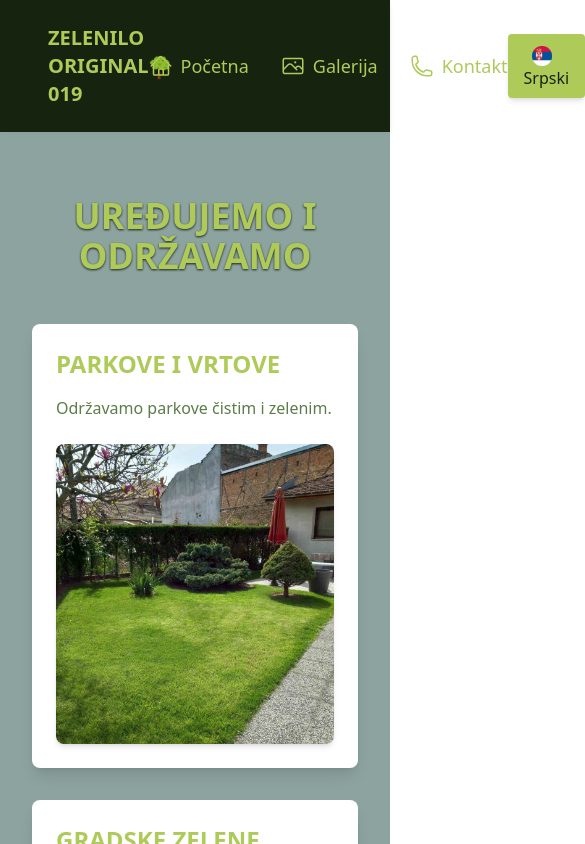
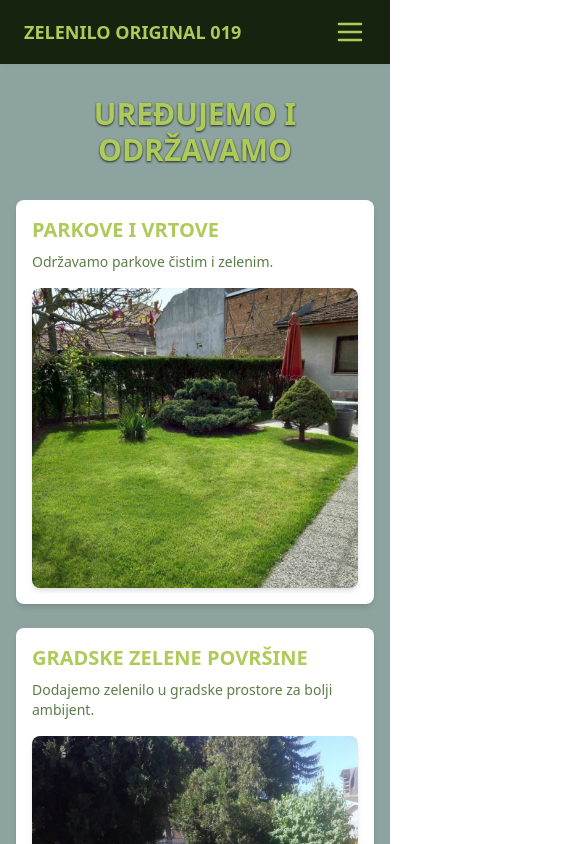
Before and after one commit to MatejMihailovic/zelenilo-019-front, a React (Vite) app: page / in a window 390 px wide. Shown: the top 844 px of the page, 585 px wide, since content can reach past the window. Built offline with nearby package versions, Linux system fonts and the light colour scheme.

Commit message:
Adapted to phone display

```diff
--- a/src/components/Footer.jsx
+++ b/src/components/Footer.jsx
@@ -8,7 +8,7 @@ export default function Footer({ language }) {
   return (
     <footer className="bg-[#16240F] text-white py-8">
       <section
-        className="contact py-16 bg-cover bg-center text-white text-center"
+        className="contact px-4 py-16 bg-cover bg-center text-white text-center"
       >
         <h2 className="text-3xl font-semibold text-[#AECA59] mb-6">
           {currentContent.contactTitle}
--- a/src/components/Header.jsx
+++ b/src/components/Header.jsx
@@ -8,8 +8,10 @@ import srFlag from "../assets/img/ser_icon.png";
 export default function Header({ language, setLanguage }) {
   const currentContent = content[language];
   const [isOpen, setIsOpen] = useState(false);
+  const [isNavOpen, setIsNavOpen] = useState(false);
 
   const toggleDropdown = () => setIsOpen(!isOpen);
+  const toggleNav = () => setIsNavOpen(!isNavOpen);
 
   const handleLanguageChange = (lang) => {
     setLanguage(lang);
@@ -17,86 +19,58 @@ export default function Header({ language, setLanguage }) {
   };
 
   return (
-    <header className="bg-[#16240F] text-white py-6 px-12 flex justify-between items-center shadow-md">
-      <div className="flex items-center text-xl font-bold text-[#AECA59]">
+    <header className="bg-[#16240F] text-white py-4 px-6 sm:py-6 sm:px-12 shadow-md">
+      <div className="flex justify-between items-center">
+        {/* Logo */}
+        <div className="flex items-center text-lg sm:text-m font-bold text-[#AECA59]">
           <Link to="/">ZELENILO ORIGINAL 019</Link>
-        <img src={treeIcon} alt="Tree Icon" className="h-8 w-8 object-contain" />
         </div>
 
-      {/* Navigation */}
-      <nav>
-        <ul className="flex space-x-8 text-lg">
-          <li>
+        {/* Navigation Links for Larger Screens */}
+        <nav className="hidden sm:flex space-x-8 items-center text-lg">
           <Link
             to="/"
-              className="flex items-center space-x-2 text-[#AECA59] hover:text-[#8CB139] transition-colors duration-200"
+            className="text-[#AECA59] hover:text-[#8CB139] transition-colors duration-200"
+          >
+            {currentContent.headerHome}
+          </Link>
+          <Link
+            to="/gallery"
+            className="text-[#AECA59] hover:text-[#8CB139] transition-colors duration-200"
+          >
+            {currentContent.headerGallery}
+          </Link>
+          <Link
+            to="/contact"
+            className="text-[#AECA59] hover:text-[#8CB139] transition-colors duration-200"
+          >
+            {currentContent.headerContact}
+          </Link>
+        </nav>
+
+        {/* Hamburger Menu for Mobile */}
+        <button
+          className="sm:hidden text-[#AECA59] hover:text-[#8CB139] focus:outline-none"
+          onClick={toggleNav}
         >
           <svg
             xmlns="http://www.w3.org/2000/svg"
             fill="none"
             viewBox="0 0 24 24"
-                strokeWidth={1.5}
+            strokeWidth={2}
             stroke="currentColor"
-                className="w-6 h-6"
+            className="w-8 h-8"
           >
             <path
               strokeLinecap="round"
               strokeLinejoin="round"
-                  d="m2.25 12 8.954-8.955c.44-.439 1.152-.439 1.591 0L21.75 12M4.5 9.75v10.125c0 .621.504 1.125 1.125 1.125H9.75v-4.875c0-.621.504-1.125 1.125-1.125h2.25c.621 0 1.125.504 1.125 1.125V21h4.125c.621 0 1.125-.504 1.125-1.125V9.75M8.25 21h8.25"
+              d="M3.75 6h16.5M3.75 12h16.5m-16.5 6h16.5"
             />
           </svg>
-              <span>{currentContent.headerHome}</span>
-            </Link>
-          </li>
-          <li>
-            <Link
-              to="/gallery"
-              className="flex items-center space-x-2 text-[#AECA59] hover:text-[#8CB139] transition-colors duration-200"
-            >
-              <svg
-                xmlns="http://www.w3.org/2000/svg"
-                fill="none"
-                viewBox="0 0 24 24"
-                strokeWidth={1.5}
-                stroke="currentColor"
-                className="w-6 h-6"
-              >
-                <path
-                  strokeLinecap="round"
-                  strokeLinejoin="round"
-                  d="m2.25 15.75 5.159-5.159a2.25 2.25 0 0 1 3.182 0l5.159 5.159m-1.5-1.5 1.409-1.409a2.25 2.25 0 0 1 3.182 0l2.909 2.909m-18 3.75h16.5a1.5 1.5 0 0 0 1.5-1.5V6a1.5 1.5 0 0 0-1.5-1.5H3.75A1.5 1.5 0 0 0 2.25 6v12a1.5 1.5 0 0 0 1.5 1.5Zm10.5-11.25h.008v.008h-.008V8.25Zm.375 0a.375.375 0 1 1-.75 0 .375.375 0 0 1 .75 0Z"
-                />
-              </svg>
-              <span>{currentContent.headerGallery}</span>
-            </Link>
-          </li>
-          <li>
-            <Link
-              to="/contact"
-              className="flex items-center space-x-2 text-[#AECA59] hover:text-[#8CB139] transition-colors duration-200"
-            >
-              <svg
-                xmlns="http://www.w3.org/2000/svg"
-                fill="none"
-                viewBox="0 0 24 24"
-                strokeWidth={1.5}
-                stroke="currentColor"
-                className="w-6 h-6"
-              >
-                <path
-                  strokeLinecap="round"
-                  strokeLinejoin="round"
-                  d="M2.25 6.75c0 8.284 6.716 15 15 15h2.25a2.25 2.25 0 0 0 2.25-2.25v-1.372c0-.516-.351-.966-.852-1.091l-4.423-1.106c-.44-.11-.902.055-1.173.417l-.97 1.293c-.282.376-.769.542-1.21.38a12.035 12.035 0 0 1-7.143-7.143c-.162-.441.004-.928.38-1.21l1.293-.97c.363-.271.527-.734.417-1.173L6.963 3.102a1.125 1.125 0 0 0-1.091-.852H4.5A2.25 2.25 0 0 0 2.25 4.5v2.25Z"
-                />
-              </svg>
-              <span>{currentContent.headerContact}</span>
-            </Link>
-          </li>
-        </ul>
-      </nav>
+        </button>
 
-      {/* Language Dropdown */}
-      <div className="relative">
+        {/* Language Dropdown for Larger Screens */}
+        <div className="relative hidden sm:block">
           <button
             onClick={toggleDropdown}
             className="bg-[#AECA59] text-[#16240F] px-4 py-2 rounded shadow-md focus:outline-none hover:bg-[#8CB139] transition-colors duration-200"
@@ -152,6 +126,98 @@ export default function Header({ language, setLanguage }) {
             </ul>
           )}
         </div>
+      </div>
+
+      {/* Navigation Links and Language Selector for Mobile */}
+      {isNavOpen && (
+        <nav className="sm:hidden mt-4">
+          <ul className="space-y-4 text-lg">
+            <li>
+              <Link
+                to="/"
+                className="block text-[#AECA59] hover:text-[#8CB139] transition-colors duration-200"
+                onClick={() => setIsNavOpen(false)}
+              >
+                {currentContent.headerHome}
+              </Link>
+            </li>
+            <li>
+              <Link
+                to="/gallery"
+                className="block text-[#AECA59] hover:text-[#8CB139] transition-colors duration-200"
+                onClick={() => setIsNavOpen(false)}
+              >
+                {currentContent.headerGallery}
+              </Link>
+            </li>
+            <li>
+              <Link
+                to="/contact"
+                className="block text-[#AECA59] hover:text-[#8CB139] transition-colors duration-200"
+                onClick={() => setIsNavOpen(false)}
+              >
+                {currentContent.headerContact}
+              </Link>
+            </li>
+            <li>
+              <div className="relative">
+                <button
+                  onClick={toggleDropdown}
+                  className="bg-[#AECA59] text-[#16240F] px-4 py-2 rounded shadow-md w-full focus:outline-none hover:bg-[#8CB139] transition-colors duration-200"
+                >
+                  {language === "en" ? (
+                    <>
+                      <img
+                        src={enFlag}
+                        alt="English Flag"
+                        className="inline-block w-5 h-5 mr-2"
+                      />
+                      English
+                    </>
+                  ) : (
+                    <>
+                      <img
+                        src={srFlag}
+                        alt="Serbian Flag"
+                        className="inline-block w-5 h-5 mr-2"
+                      />
+                      Srpski
+                    </>
+                  )}
+                </button>
+                {isOpen && (
+                  <ul className="absolute right-0 mt-2 pb-2 bg-[#809A96] text-[#16240F] shadow-md rounded w-40 z-50">
+                    <li>
+                      <button
+                        onClick={() => handleLanguageChange("en")}
+                        className={`block w-full px-4 py-2 text-left ${
+                          language === "en"
+                            ? "bg-[#AECA59] text-white"
+                            : "hover:bg-[#AECA59] hover:text-white"
+                        }`}
+                      >
+                        English
+                      </button>
+                    </li>
+                    <li>
+                      <button
+                        onClick={() => handleLanguageChange("sr")}
+                        className={`block w-full px-4 py-2 text-left ${
+                          language === "sr"
+                            ? "bg-[#AECA59] text-white"
+                            : "hover:bg-[#AECA59] hover:text-white"
+                        }`}
+                      >
+                        Srpski
+                      </button>
+                    </li>
+                  </ul>
+                )}
+              </div>
+            </li>
+          </ul>
+        </nav>
+      )}
     </header>
   );
 }
--- a/src/components/Home.jsx
+++ b/src/components/Home.jsx
@@ -6,20 +6,22 @@ export default function Home({ language }) {
   const currentContent = content[language];
 
   return (
-      <section className="services py-16 px-8 bg-[#809A96] bg-opacity-90">
-        <h2 className="text-4xl font-semibold text-[#AECA59] mb-12 text-center drop-shadow-[0_1.2px_1.2px_rgba(0,0,0,0.8)]">
+    <section className="services py-8 px-4 sm:py-12 sm:px-6 md:py-16 md:px-8 bg-[#809A96] bg-opacity-90">
+      <h2 className="text-3xl sm:text-4xl font-semibold text-[#AECA59] mb-8 sm:mb-12 text-center drop-shadow-[0_1.2px_1.2px_rgba(0,0,0,0.8)]">
         {currentContent.servicesTitle}
       </h2>
-        <div className="grid grid-cols-1 md:grid-cols-3 gap-8">
+      <div className="grid grid-cols-1 sm:grid-cols-2 md:grid-cols-3 gap-6 md:gap-8">
         {currentContent.services.map((service, index) => (
           <div
             key={index}
-              className="bg-white p-6 rounded-lg shadow-lg hover:shadow-xl transition-shadow duration-300"
+            className="bg-white p-4 sm:p-6 rounded-lg shadow-md hover:shadow-lg transition-shadow duration-300"
           >
-              <h3 className="text-2xl font-bold text-[#AECA59] mb-4">
+            <h3 className="text-xl sm:text-2xl font-bold text-[#AECA59] mb-2 sm:mb-4">
               {service.title}
             </h3>
-              <p className="text-[#5B7D47] mb-6">{service.description}</p>
+            <p className="text-sm sm:text-base text-[#5B7D47] mb-4 sm:mb-6">
+              {service.description}
+            </p>
             <ImageCard
               image={service.afterImage}
               title={service.title}
--- a/src/utils/content_lan.js
+++ b/src/utils/content_lan.js
@@ -23,7 +23,7 @@ const content = {
         },
         {
           title: "WINEYARDS AND ORCHARDS",
-          description: "Ulepšavamo zarasle i napuštene vinograde i voćnjake.",
+          description: "We beautify overgrown and abandoned vineyards and orchards.",
           afterImage: afterImage2
         }
       ],
```
Lines whose indentation alone changed are shown as unchanged.
